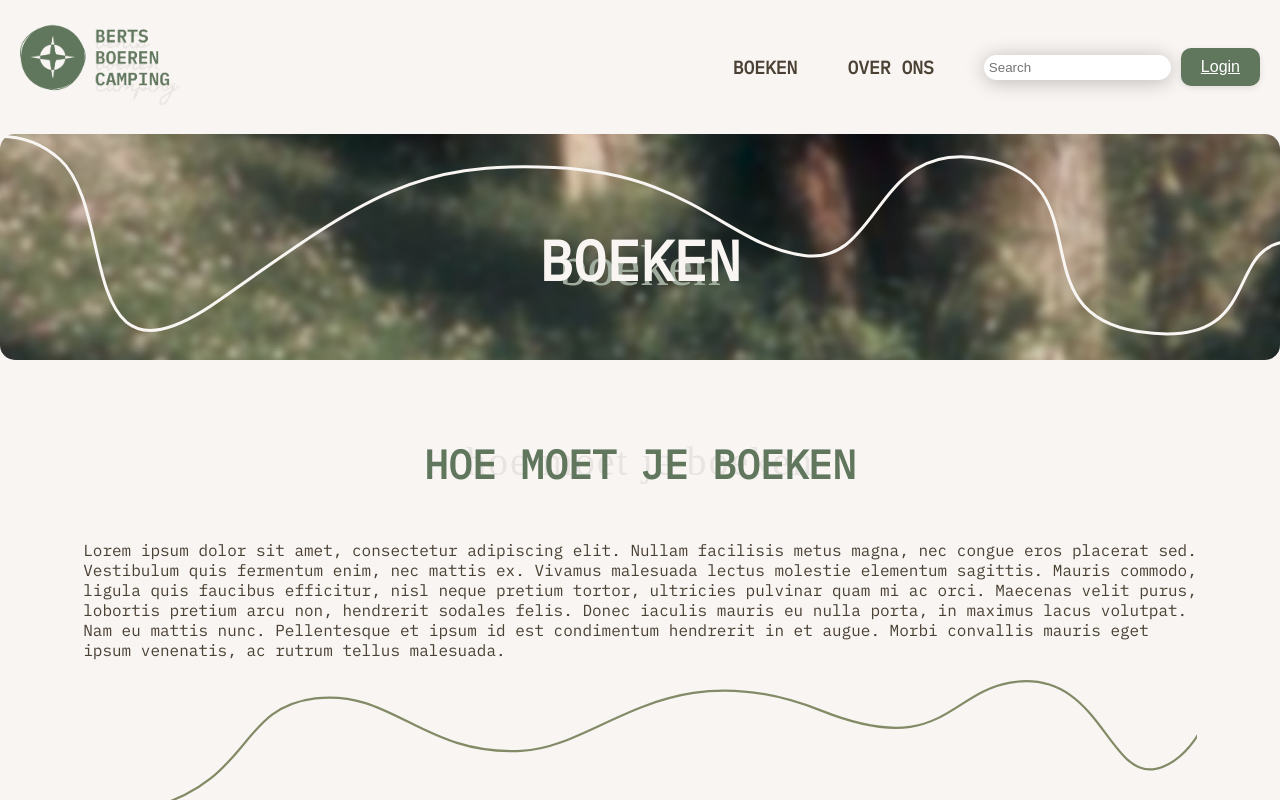
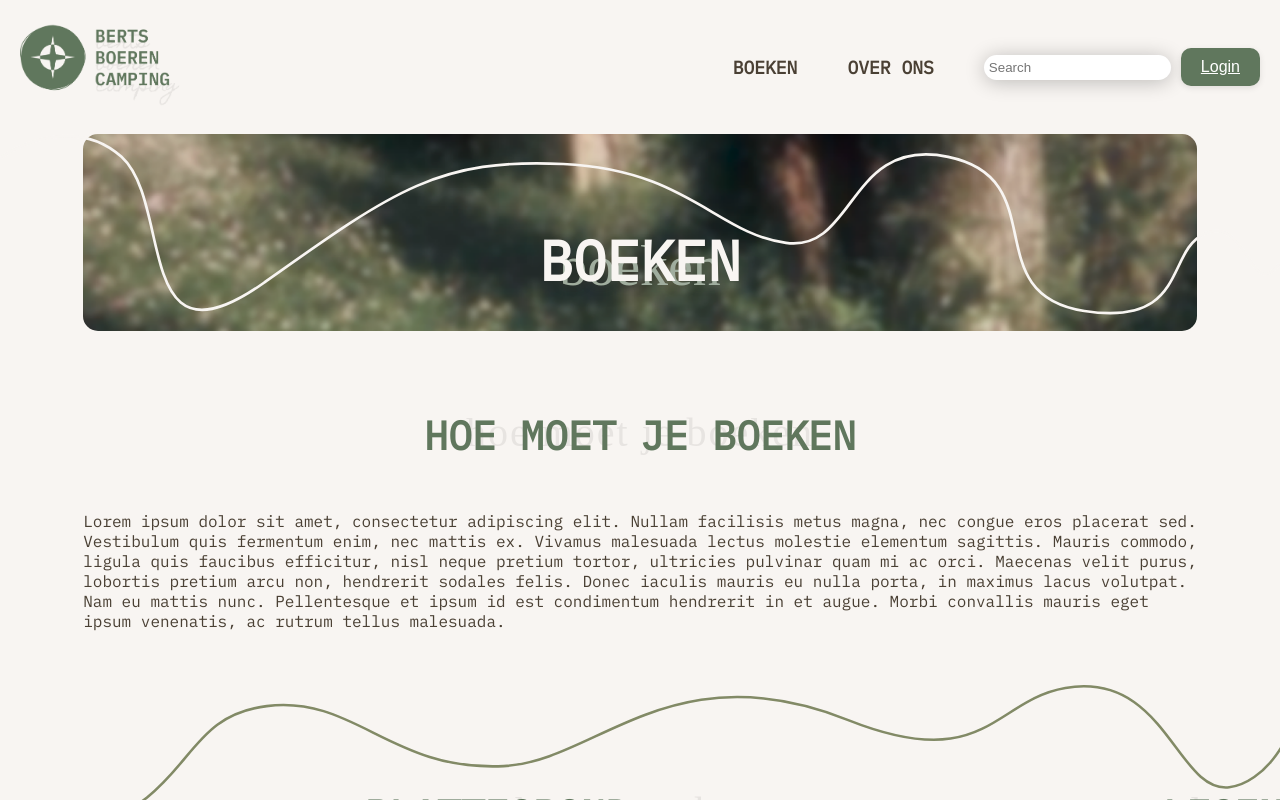
Before and after one commit to LaulensW/BertsBoerenCamping, a React (Vite) app in the folder BertsBoerenCamping/: page /booking in a window 1280 px wide. Shown: the top 800 px of the page. Built offline with nearby package versions, Linux system fonts and the light colour scheme.

Commit message:
wave gefixt
staat nu boven layout en naar beneden gezet

```diff
--- a/BertsBoerenCamping/src/Views/Booking.jsx
+++ b/BertsBoerenCamping/src/Views/Booking.jsx
@@ -8,14 +8,14 @@ import BookingPlattegrond from '../components/BookingPlattegrond';
 const Booking = () => {
   return (
     <div>
+      <img src={PlattegrondWave} style={{position: "absolute", marginTop:"685px"}}width="100%"/>
       <Layout>
-      <h2></h2>
       <BookingBannerEnUitleg />
-      <br/>
-      <img src={PlattegrondWave} width="100%"/>
+      <div style={{height: "157px"}}/>
       <BookingPlattegrond />
       <BookingForm />
       </Layout>
+
 
     </div>
   );
--- a/BertsBoerenCamping/src/components/BookingBannerEnUitleg.css
+++ b/BertsBoerenCamping/src/components/BookingBannerEnUitleg.css
@@ -20,9 +20,13 @@
 }
 .booking-banner{
     border-radius: 15px;
+    display: flex;
+    justify-content: center;
+    width: 100%;
 }
 .banner-wave{
     position: absolute;
+    width: 100%;
 }
 .hoe-moet-je-boeken-title{
     color: var(--primary-color);
```
